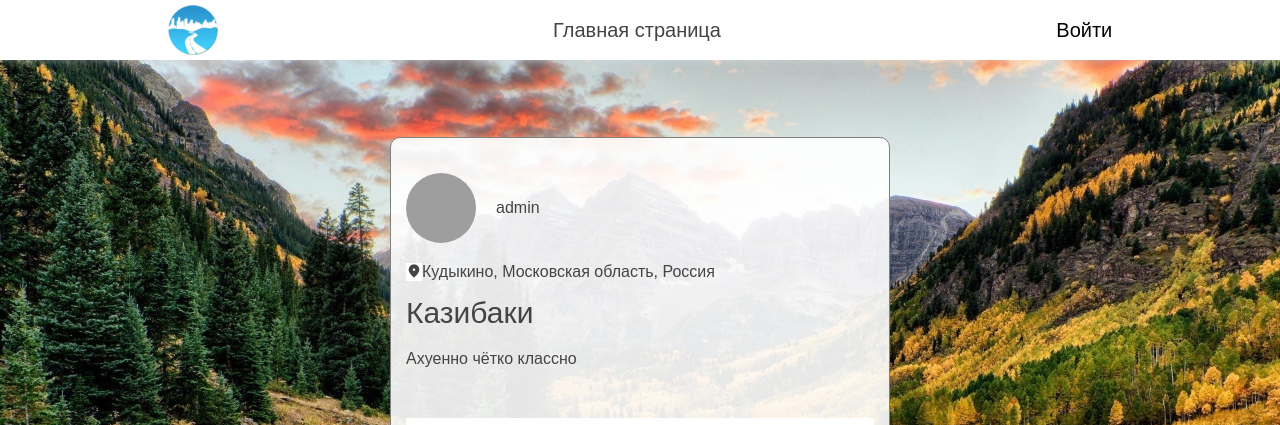
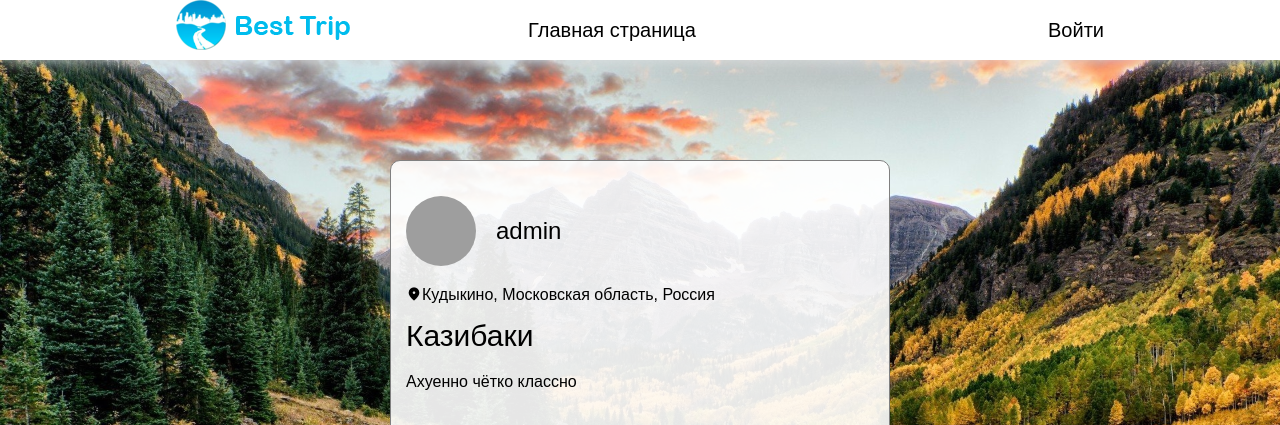
Before and after one commit to Deathstar-git/Best_Trip, a Django app: page / in a window 1280 px wide. Shown: the top 425 px of the page. Run offline with Django 3.2, Linux system fonts and the light colour scheme; data comes from the database, SQL or seed files in the repository; both versions use the stored data as it was after the commit; some libraries are stand-ins or nearby versions; grey boxes are pictures that could not be loaded.

Commit message:
fix styles again and again

```diff
--- a/MainApp/static/css/posts.css
+++ b/MainApp/static/css/posts.css
@@ -19,14 +19,14 @@
     padding: 15px;
     border: 1px solid grey;
     border-radius: 10px;
-    margin: 20px 0px;
+    margin: 20px 0;
 }
 
 .post_user_info{
     display: grid;
     grid-template-columns: auto 1fr;
     align-items: center;
-    padding: 20px 0px;
+    padding: 20px 0;
 }
 
 .post_place_name{
@@ -56,6 +56,7 @@
 
 .post_user_name{
     padding-left: 20px;
+    font-size: 24px;
 }
 
 .post_title{
@@ -77,7 +78,7 @@
     text-align: center;
     cursor: pointer;
     line-height: 0;
-    padding: 20px 0px;
+    padding: 20px 0;
     font-size: 16px;
     border-radius: 5px;
 }
@@ -113,8 +114,8 @@
     visibility: hidden;
     overflow: hidden;
     z-index: -1;
-    width: 0px;
-    height: 0px;
+    width: 0;
+    height: 0;
 }
 
 .map_wrap_visible{
--- a/media/css/styles.css
+++ b/media/css/styles.css
@@ -7,11 +7,13 @@
   width: 0;
 }
 :root {
-  --header-outer-height: 80px;
-  --header-inner-height: 60px;
+  --header-outer-height: 60px;
+  --header-inner-height: 40px;
   --header-height-difference: calc(
     var(--header-outer-height) - var(--header-inner-height)
   );
+    --logo-height:calc(var(--header-height-difference) + 40px);
+
 }
 svg {
 	z-index: 2;
@@ -29,7 +31,7 @@ html, body {
 	padding: 0;
 	height: 100%;
 	width: 100%;
-	color: #444444;
+	color: black;
 }
 body {
     /* Местоположение фоновой картинки */   background-image: url('../images/background.jpg');
@@ -79,22 +81,24 @@ ul.header_ul{
 }
 
 .logo {
-    background: url('../images/logo.png') no-repeat;
+    margin-right: -175px;
+    background: url('../images/logo_v2.png') no-repeat;
 	font-size: 20px;
-	width: 50px;
-	height: 50px;
+	width: 175px;
+	height:var(--logo-height);
+
 }
 .header-outer {
 	display: flex;
     align-items: center;
     justify-content: space-around;
-    position: absolute;
+    position: sticky;
 	height: var(--header-outer-height);
 	top:calc(
     var(--header-height-difference) * -1);
     width: 100%;
     background: white;
-    box-shadow: 0 0 10px rgba(229, 229, 229,0.5);
+    box-shadow: 0 0 20px rgba(229, 229, 229,1);
 	z-index:999;
 }
 .header-inner {
@@ -335,11 +339,11 @@ div.image-container {
 
 }
 .form-container, .account-info {
-	background-color: white;
-	border-radius: 20px;
-	display: inline-block;
-	margin-bottom:20px;
-    padding: 10px;
+background-color: rgba(255, 255, 255, 0.9);
+    border-radius: 60px;
+    position: center;
+    margin: 50px 50px 0 50px;
+    padding: 30px;
 }
 .cat-body {
 	display: inline-block;
--- a/templates/MainApp/login.html
+++ b/templates/MainApp/login.html
@@ -1,10 +1,9 @@
 {% extends 'MainApp/base.html'%}
 {% block content %}
 <div class="main">
-        <h1>{{ title }}</h1>
+    <div class="form-container">
+     <h1>{{ title }}</h1>
         <h2>Впервые у нас? | <a class="a-register" href="{% url 'register' %}" style="color: black">Регистрация</a></h2>
-
-    <div class="form-container">
     <form method="post" action="{% url 'login' %}">
     {% csrf_token %}
     {% for f in form %}
--- a/templates/MainApp/main_page.html
+++ b/templates/MainApp/main_page.html
@@ -1,7 +1,7 @@
 {% extends 'MainApp/base.html'%}
 {% load main_tags %}
 {% block content %}
-<h1>Лента постов</h1>
+
 {%include 'MainApp/posts.html'%}
 
 {% endblock %}
--- a/templates/MainApp/posts.html
+++ b/templates/MainApp/posts.html
@@ -18,7 +18,7 @@
             </div>
             <div class="post_content">
                 <div class="post_place_name">
-                    <span class="material-icons-round">
+                    <span class="material-icons-round" style="background: rgba(255,255,255,0)">
                         place
                     </span>
                     <div>{{p.place_name}}</div>
--- a/templates/MainApp/profile_page.html
+++ b/templates/MainApp/profile_page.html
@@ -1,7 +1,7 @@
 {% extends 'MainApp/base.html'%}
 {% block content %}
 {% load main_tags %}
-
+<div class="account-info">
 {% if request.user.is_authenticated %}
 <h1>{{ title }} {{ request.user.username }} | <a class="a-logout" href="{% url 'logout' %}"
         style="color: black">Выйти</a></h1>
@@ -10,5 +10,6 @@
 {% endif %}
 <div><img class="avatar_img" src="{% get_account_avatar request.user.pk %}?" alt=""></div>
 <div><button class="add_post_button"><a href="{% url 'post_form' 'add' %}">Добавить пост</a></button></div>
+</div>
 {%include 'MainApp/posts.html'%}
 {% endblock %}
--- a/templates/MainApp/register.html
+++ b/templates/MainApp/register.html
@@ -1,8 +1,8 @@
 {% extends 'MainApp/base.html'%}
 {% block content %}
 <div class="main">
-    <h1>{{ title }}</h1>
 <div class="form-container">
+ <h1>{{ title }}</h1>
     <form method="post" action="{% url 'register' %}">
     {% csrf_token %}
 
```
Also changed, not shown: db.sqlite3, media/images/logo_v2.png (added), 1 other file.
